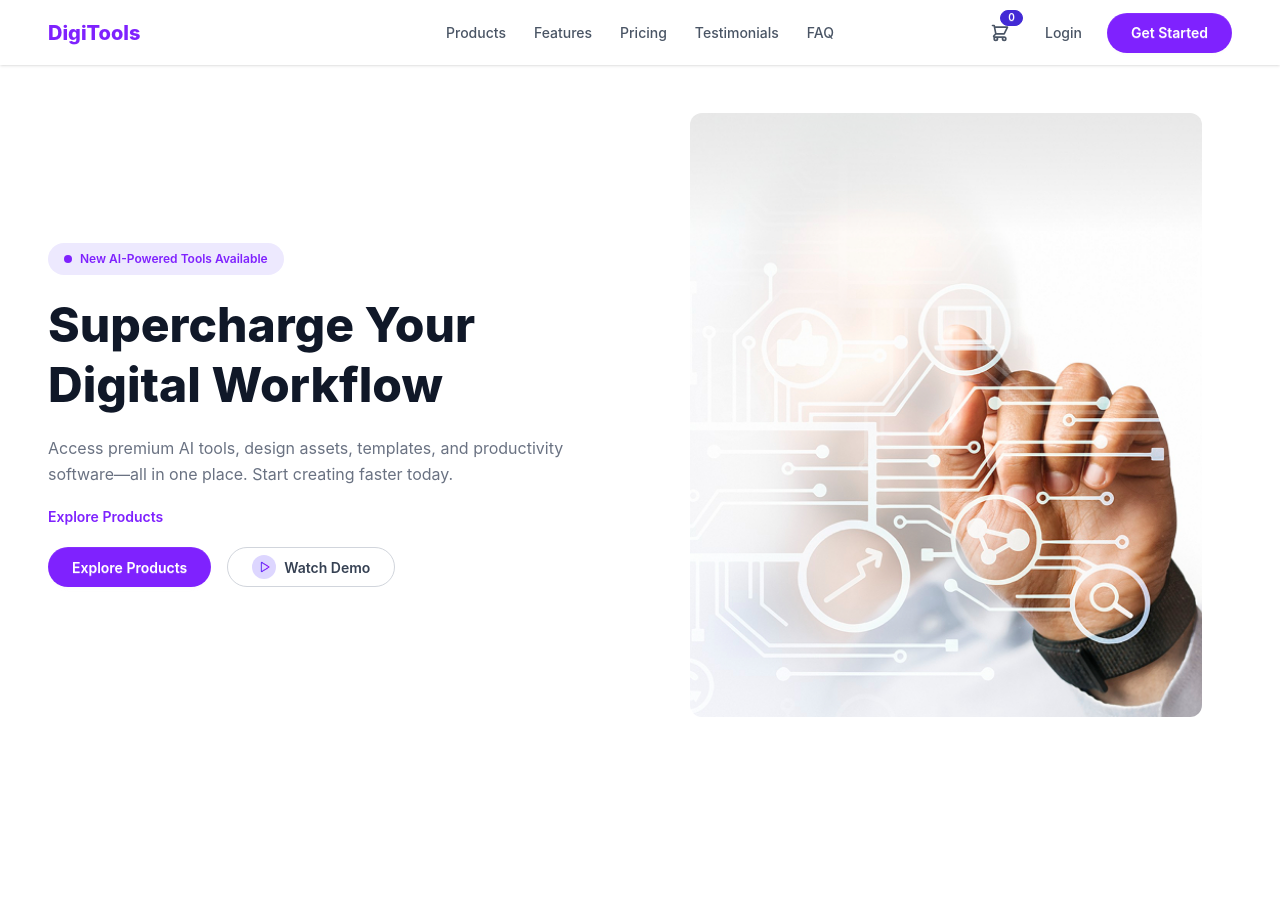
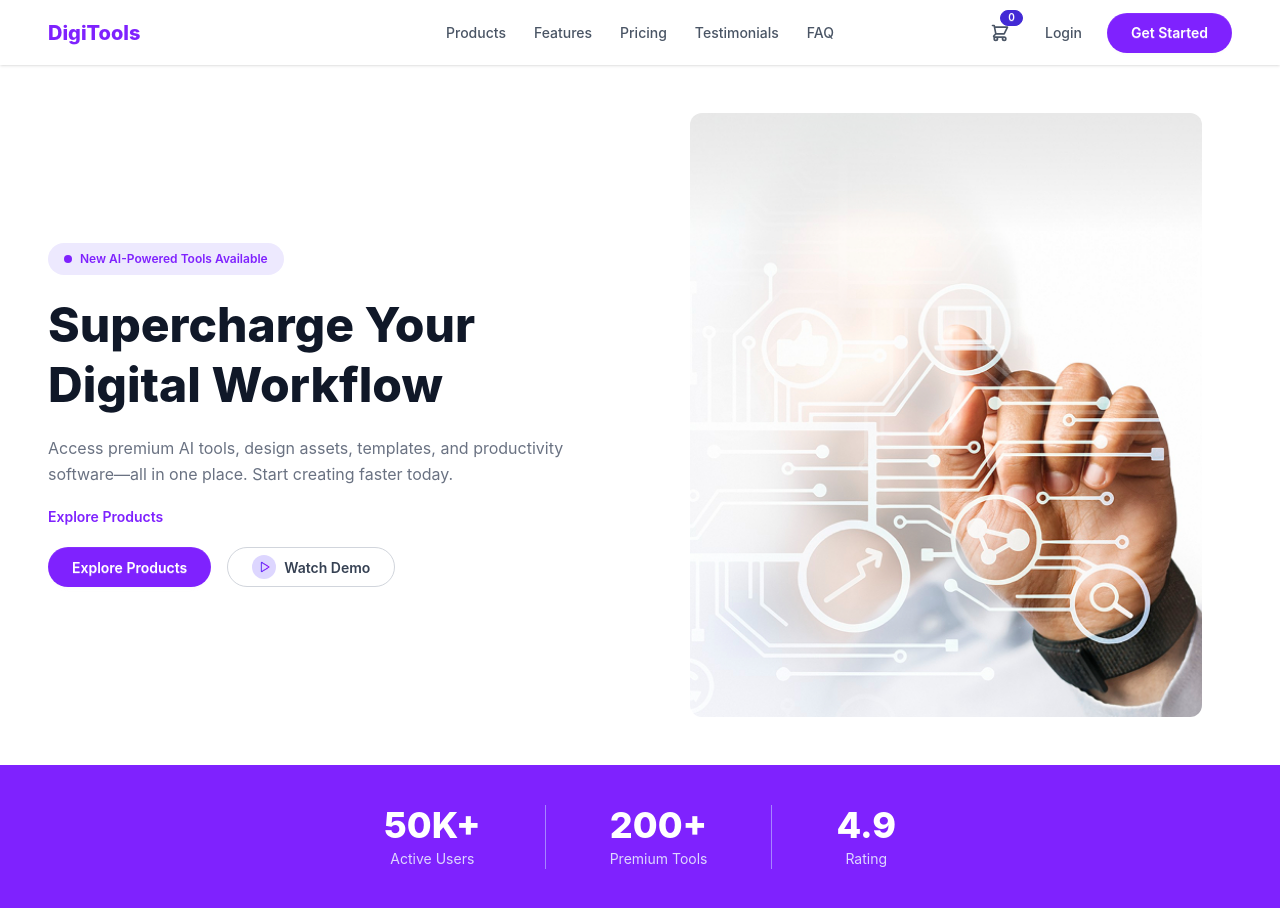
Before and after one commit to mdrifat107590/a6-digi-platform, a React (Vite) app: page / in a window 1280 px wide. Before the commit the page ends 800 px from the top, so only its background shows below. Built offline with nearby package versions, Linux system fonts and the light colour scheme.

Commit message:
designed stats

```diff
--- a/src/App.jsx
+++ b/src/App.jsx
@@ -1,6 +1,7 @@
 import './App.css'
 import Navbar from './Components/Navbar'
 import Banner from './Components/Banner'
+import Stats from './Components/Stats'
 
 function App() {
 
@@ -9,6 +10,7 @@ function App() {
     <>
       <Navbar></Navbar>
       <Banner></Banner>
+      <Stats></Stats>
     </>
   )
 }
--- /dev/null
+++ b/src/Components/Stats.jsx
@@ -0,0 +1,26 @@
+const Stats = () => {
+  return (
+    <div className="bg-violet-600 py-10 px-4 lg:px-12">
+      <div className="max-w-7xl mx-auto flex flex-col sm:flex-row items-center justify-center divide-y sm:divide-y-0 sm:divide-x divide-violet-400">
+
+        <div className="flex flex-col items-center py-6 sm:py-0 sm:px-16 w-full sm:w-auto">
+          <span className="text-4xl font-extrabold text-white">50K+</span>
+          <span className="text-violet-200 text-sm mt-1">Active Users</span>
+        </div>
+
+        <div className="flex flex-col items-center py-6 sm:py-0 sm:px-16 w-full sm:w-auto">
+          <span className="text-4xl font-extrabold text-white">200+</span>
+          <span className="text-violet-200 text-sm mt-1">Premium Tools</span>
+        </div>
+
+        <div className="flex flex-col items-center py-6 sm:py-0 sm:px-16 w-full sm:w-auto">
+          <span className="text-4xl font-extrabold text-white">4.9</span>
+          <span className="text-violet-200 text-sm mt-1">Rating</span>
+        </div>
+
+      </div>
+    </div>
+  );
+};
+
+export default Stats;
```
